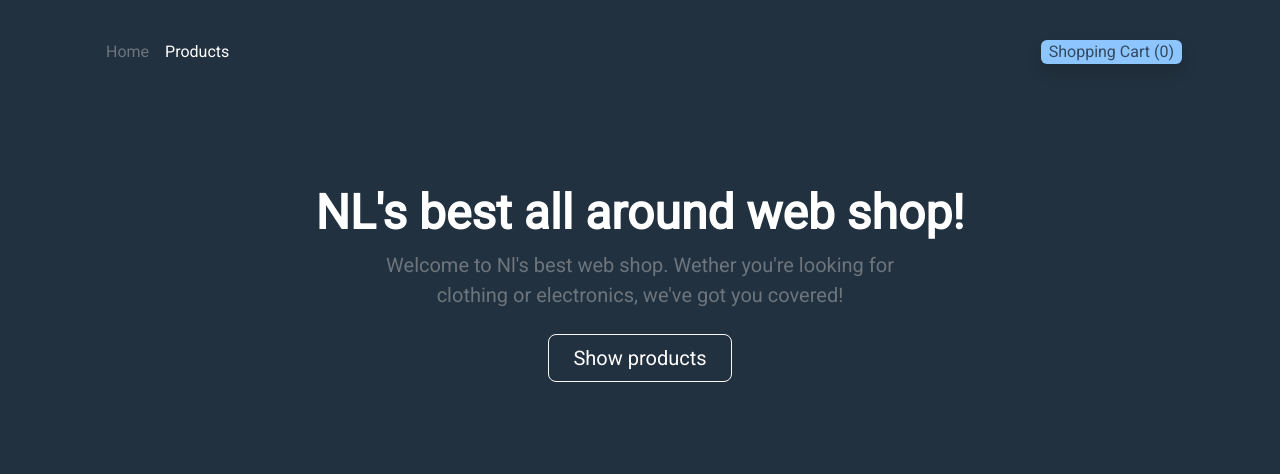
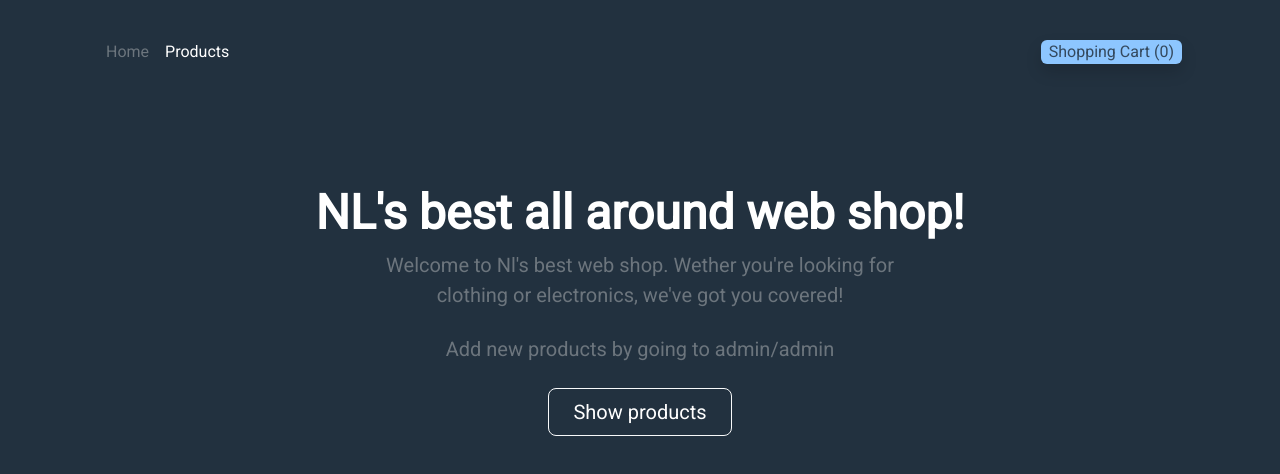
Before and after one commit to RikRogaar/web-trainee-eindproject, a website: page src/index.html in a window 1280 px wide. Drawn offline with nearby package versions, Linux system fonts and the light colour scheme.

Commit message:
added text

```diff
--- a/src/index.html
+++ b/src/index.html
@@ -38,6 +38,9 @@
                       <div class="col-lg-6 mx-auto">
                         <p class="fs-5 mb-4">Welcome to Nl's best web shop. Wether you're looking for clothing or electronics, we've got you covered!
                         </p>
+                        <p class="fs-5 mb-4">
+                            Add new products by going to admin/admin
+                        </p>
 
                         <div class="d-grid gap-2 d-sm-flex justify-content-sm-center">
                             <a href="./pages/products/products.html" class="btn btn-outline-light btn-lg px-4 productsButton text-decoration-none text-white">Show products</a>
```
